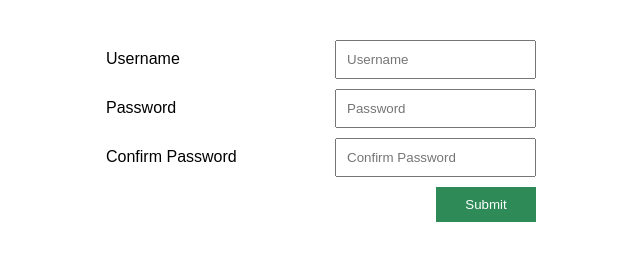
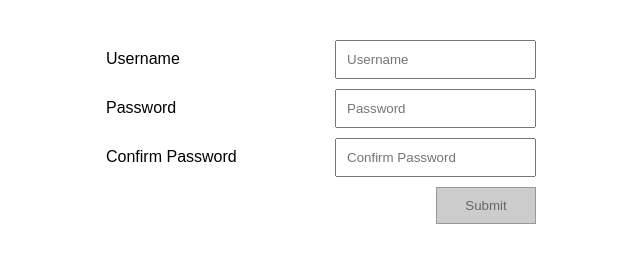
Before and after one commit to ananddeepsingh/react-basic-forms, a React app: page / in a window 1280 px wide. Shown: the whole page, without its empty margins (319-959 px from the left). Built offline with nearby package versions, Linux system fonts and the light colour scheme.

Commit message:
adding git-ignore and css changes

```diff
--- a/src/styles.css
+++ b/src/styles.css
@@ -42,3 +42,10 @@ input {
   color: #fff;
   float: right;
 }
+
+#submit:disabled,
+#submit[disabled]{
+  border: 1px solid #999999;
+  background-color: #cccccc;
+  color: #666666;
+}
```
Also changed, not shown: 1 other file.
